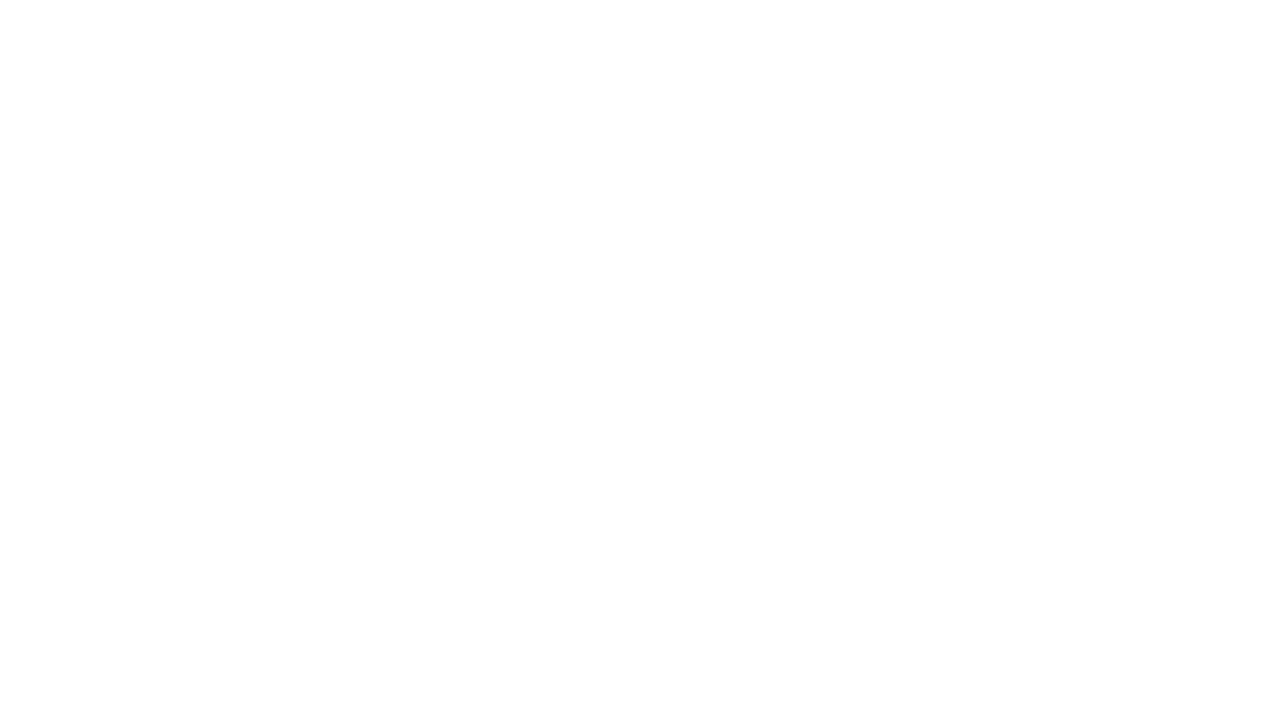
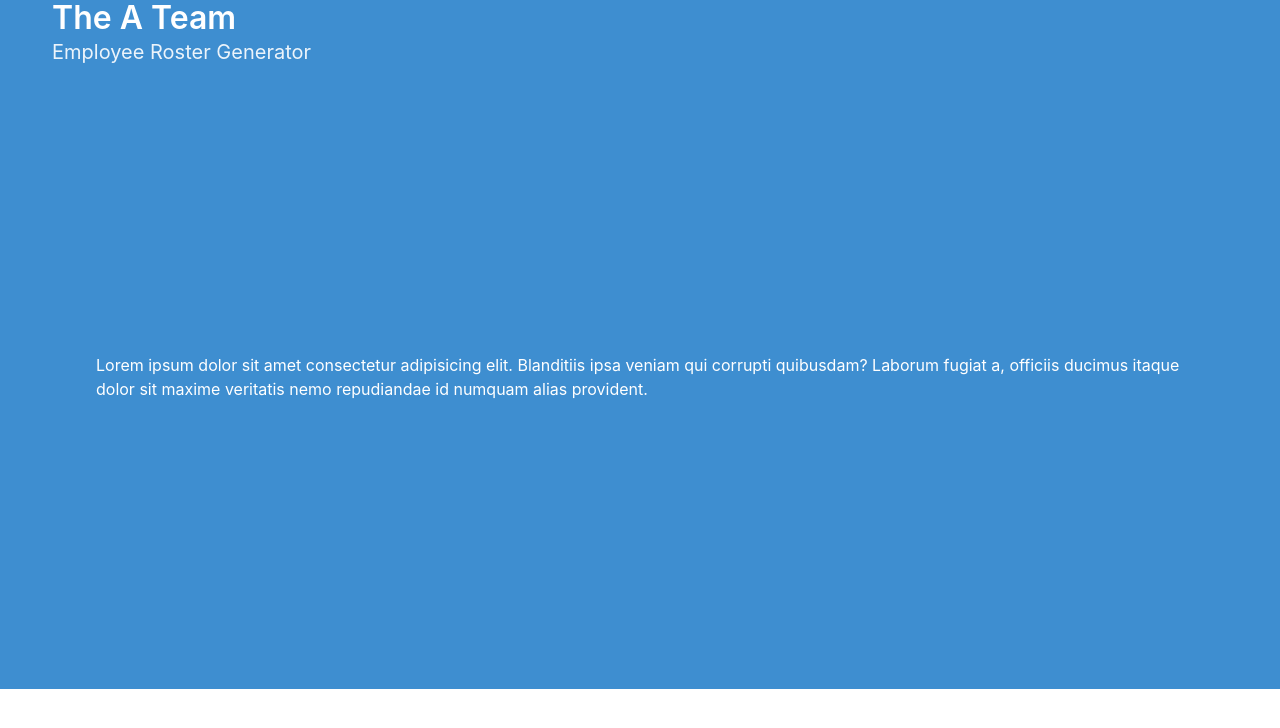
Before and after one commit to xRitchie91/The-A-Team, a plain HTML site: page dist/index.html in a window 1280 px wide. Drawn offline with nearby package versions, Linux system fonts and the light colour scheme.

Commit message:
added bulma css styling

```diff
--- a/dist/index.html
+++ b/dist/index.html
@@ -1,5 +1,6 @@
 <!DOCTYPE html>
 <html lang="en">
+
 <head>
     <meta charset="UTF-8">
     <meta http-equiv="X-UA-Compatible" content="IE=edge">
@@ -10,7 +11,38 @@
     <link rel="icon"
         href="https://emojipedia-us.s3.dualstack.us-west-1.amazonaws.com/socialmedia/apple/285/laptop_1f4bb.png">
 </head>
+
 <body>
+    <section class="hero is-info is-large">
+        <div class="hero-head">
+            <nav class="navbar">
+                <div class="container">
+                    <div class="navbar-brand">
+                        <div class="container">
+                            <p class="title">
+                                The A Team
+                            </p>
+                            <p class="subtitle">
+                                Employee Roster Generator
+                            </p>
+                        </div>
+                    </div>
+                </div>
+            </nav>
+        </div>
 
+        <div class="hero-body">
+            Lorem ipsum dolor sit amet consectetur adipisicing elit.
+            Blanditiis ipsa veniam qui corrupti quibusdam?
+            Laborum fugiat a, officiis ducimus itaque dolor sit
+            maxime veritatis nemo repudiandae id numquam alias
+            provident.
+        </div>
+
+        <div class="hero-foot">
+
+        </div>
+    </section>
 </body>
+
 </html>
```
Lines whose indentation alone changed are shown as unchanged.
